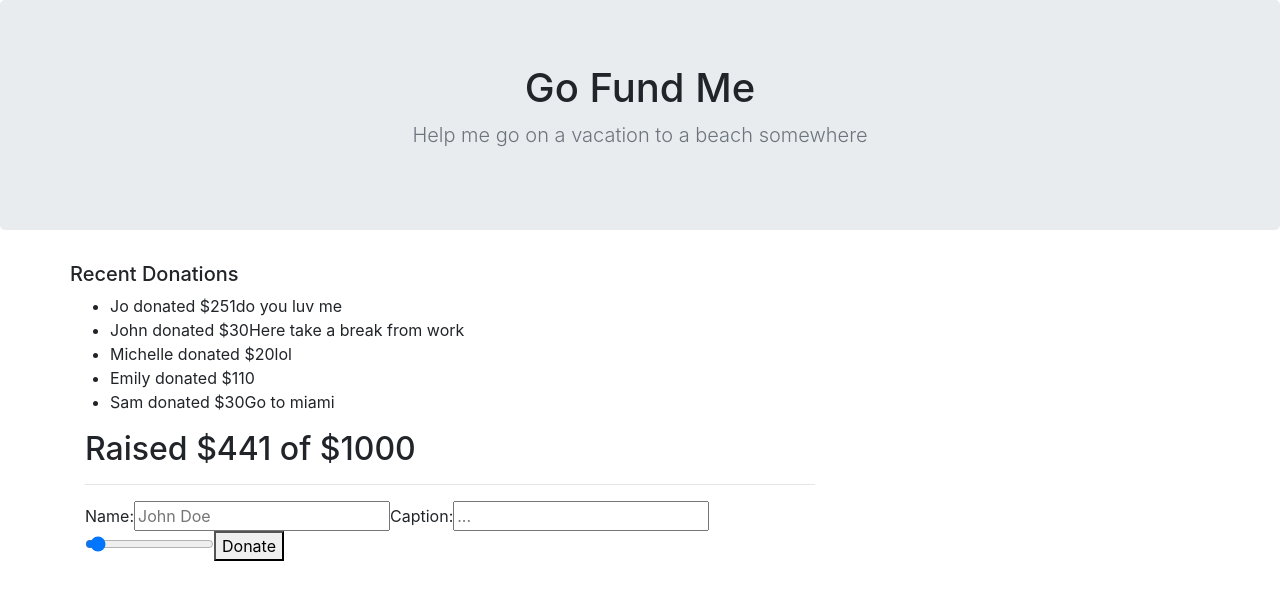
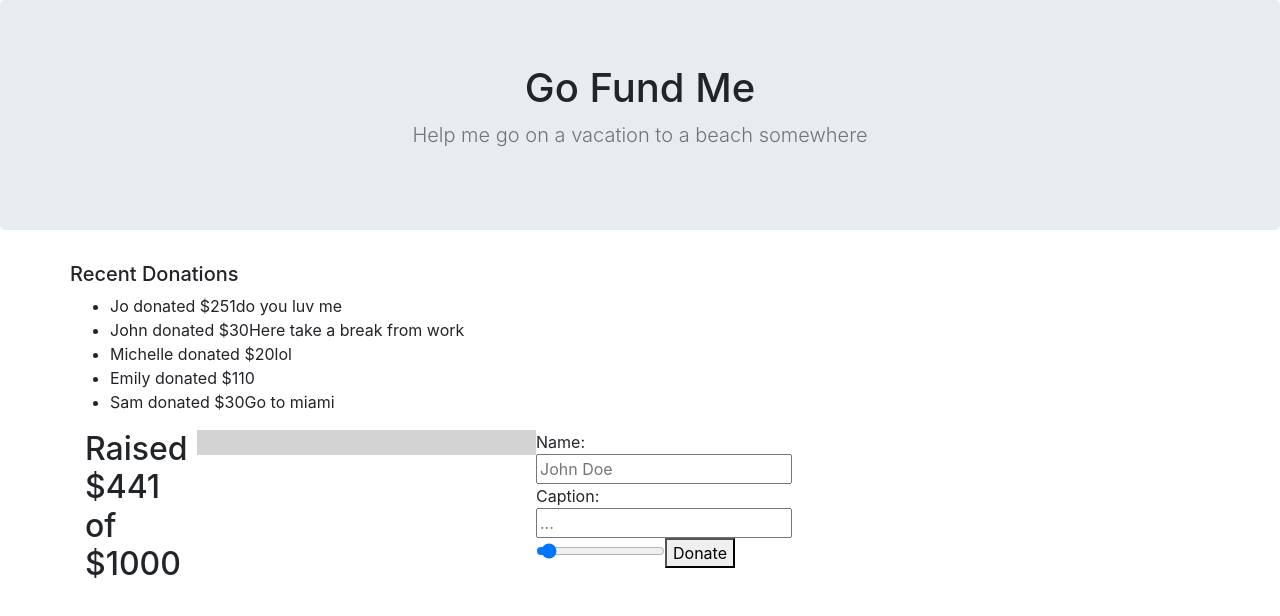
Before and after one commit to joinpursuit/Pursuit-Core-Web-Props-Lab-Tested, a React (Create React App) app: page / in a window 1280 px wide. Shown: the top 616 px of the page. Built offline with nearby package versions, Linux system fonts and the light colour scheme.

Commit message:
working on styling/css

```diff
--- a/src/App.css
+++ b/src/App.css
@@ -1 +1,3 @@
-/* Your code here! */
+.col-8{
+    display: flex;
+}
--- a/src/Components/Progress.js
+++ b/src/Components/Progress.js
@@ -1,11 +1,19 @@
 import React from "react";
+import"../Styles/Progress.css"
 
 const Progress = (props) => {
   const {total, goal} = props;
+  let percentage = total / goal * 100
   return (
+    <>
     <div>
       <h2>Raised ${total} of ${goal}</h2>
     </div>
+    <div className="progress-container">
+      <span className="progress-bar" width={total} height="25px"></span>
+      {/* <progress id="file" value={percentage} max="100"></progress> */}
+    </div>
+    </>
   );
 };
 
--- /dev/null
+++ b/src/Styles/Progress.css
@@ -0,0 +1,24 @@
+/* progress[value] {
+    width: 250px;
+    height: 20px;
+    background-color:lightgreen;
+}
+
+progress {
+    border-radius: 9px;
+
+} */
+
+.progress-container{
+    height:25px;
+    width: 1000px;
+    background-color: lightgrey;
+
+}
+
+.progress-bar{
+    background-color: green;
+    /* height:25px;
+    width: 44.1px;     */
+
+}
```
